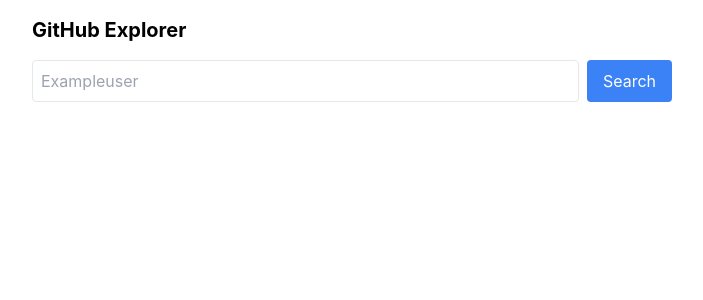
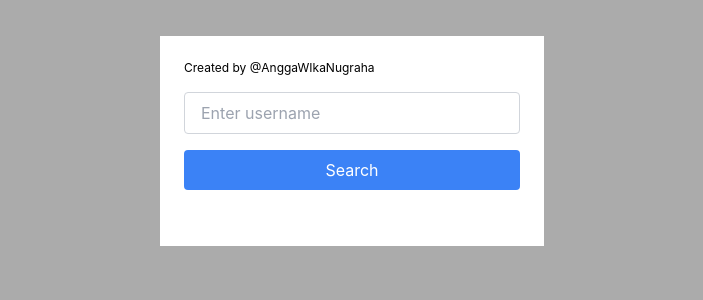
Before and after one commit to AnggaWikaNugraha/GitHub-repositories-explorer, a React (Create React App) app: page / in a window 1280 px wide. Shown: the top 300 px of the page, without its empty margins (288-991 px from the left). Built offline with nearby package versions, Linux system fonts and the light colour scheme.

Commit message:
fix: styles

```diff
--- a/src/App.tsx
+++ b/src/App.tsx
@@ -5,10 +5,7 @@
 
 function App() {
   return (
-    <div className="p-4 max-w-2xl mx-auto">
-      <h1 className="text-xl font-bold mb-4">GitHub Explorer</h1>
-      <GithubExplore />
-    </div>
+    <GithubExplore />
   );
 }
 
--- a/src/index.css
+++ b/src/index.css
@@ -5,6 +5,7 @@
     sans-serif;
   -webkit-font-smoothing: antialiased;
   -moz-osx-font-smoothing: grayscale;
+  background-color: #ababab;
 }
 
 code {
--- a/src/pages/githubExplorePage/_components/searchBar/index.tsx
+++ b/src/pages/githubExplorePage/_components/searchBar/index.tsx
@@ -18,28 +18,29 @@
     if (input.trim()) setQuery(input.trim());
   };
 
-  const handleKeyDown = (e : any) => {
+  const handleKeyDown = (e: any) => {
     if (e.key === "Enter") handleSearch();
   };
 
   return (
-    <div>
-      <div className="flex gap-2">
+    <>
+      <div className="flex flex-col gap-4 bg-white p-6 w-full max-w-sm mx-auto h-100">
+
+        <p className='text-xs'>Created by @AnggaWIkaNugraha</p>
         <input
           type="text"
-          placeholder="Exampleuser"
+          placeholder="Enter username"
           value={input}
           onChange={(e) => setInput(e.target.value)}
           onKeyDown={handleKeyDown}
-          className="border p-2 rounded w-full"
+          className="border border-gray-300 rounded px-4 py-2 w-full focus:outline-none focus:ring-2 focus:ring-blue-400"
         />
         <button
           onClick={handleSearch}
-          className="bg-blue-500 text-white px-4 py-2 rounded hover:bg-blue-600"
+          className="bg-blue-500 text-white py-2 rounded hover:bg-blue-600 w-full"
         >
           Search
         </button>
-      </div>
 
         {loading && <p className="text-sm text-gray-500 mt-2">Loading...</p>}
         {error && <p className="text-sm text-red-500 mt-2">{error}</p>}
@@ -49,7 +50,10 @@
             <UserItem key={user.id} username={user.login} />
           ))}
         </div>
+
       </div>
+
+    </>
   )
 }
 
--- a/src/pages/githubExplorePage/index.tsx
+++ b/src/pages/githubExplorePage/index.tsx
@@ -1,15 +1,13 @@
 import React from 'react'
 import { useState } from "react";
 import SearchBar from './_components/searchBar';
-// import RepoList from "../components/RepoList/RepoList";
 
 const GithubExplore = () => {
     const [selectedUser, setSelectedUser] = useState<string | null>(null);
 
     return (
-        <div className="space-y-6">
+        <div className="py-9 min-h-screen">
             <SearchBar onUserSelect={(username) => setSelectedUser(username)} />
-            {/* {selectedUser && <RepoList username={selectedUser} />} */}
         </div>
     )
 }
```
Lines whose indentation alone changed are shown as unchanged.
